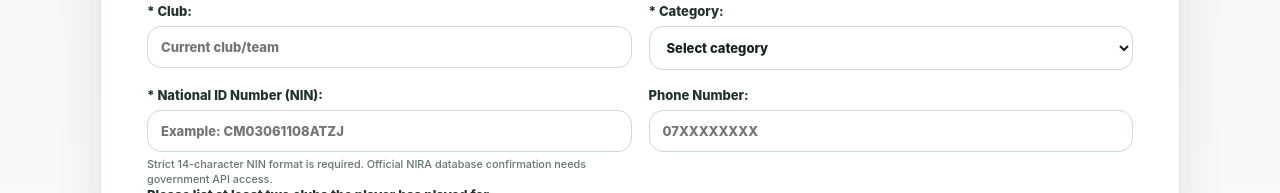
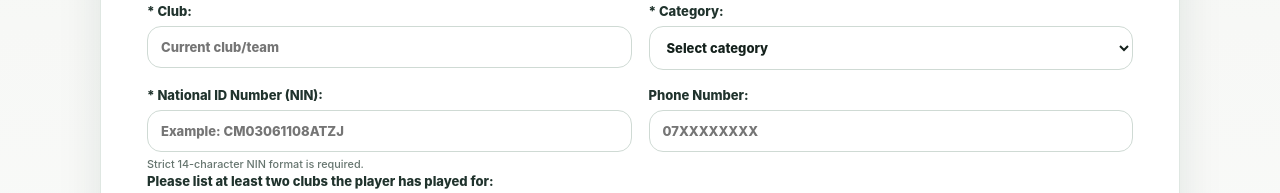
Before and after one commit to NiwamanyaBenjamin/ankole-cup-2026-registration, a website: page public/index.html in a window 1280 px wide. Shown: the part 744-937 px from the top of the page. Drawn offline with Linux system fonts and the light colour scheme; no server answers.

Commit message:
Update index.html

```diff
--- a/public/index.html
+++ b/public/index.html
@@ -12,7 +12,7 @@
       <label>* Home Area / Sub-county:<select id="home_area_select"><option value="">Select district first</option></select><input id="home_area_custom" placeholder="Or type village/home area if missing"></label>
       <label>* Club:<input name="club" placeholder="Current club/team" required></label>
       <label>* Category:<select name="player_type" required><option value="">Select category</option><option>Home Boy (Enzaarwa)</option><option>Foreign Player (Outside Ankole)</option></select></label>
-      <label>* National ID Number (NIN):<input name="nin" id="nin" maxlength="14" minlength="14" pattern="[A-Z]{2}[A-Z0-9]{12}" placeholder="Example: CM03061108ATZJ" required><small>Strict 14-character NIN format is required. Official NIRA database confirmation needs government API access.</small></label>
+      <label>* National ID Number (NIN):<input name="nin" id="nin" maxlength="14" minlength="14" pattern="[A-Z]{2}[A-Z0-9]{12}" placeholder="Example: CM03061108ATZJ" required><small>Strict 14-character NIN format is required.</small></label>
       <label>Phone Number:<input name="phone" placeholder="07XXXXXXXX"></label>
     </div>
     <label>Please list at least two clubs the player has played for:<textarea name="previous_clubs" placeholder="Example: Club A, Club B"></textarea></label>
```
